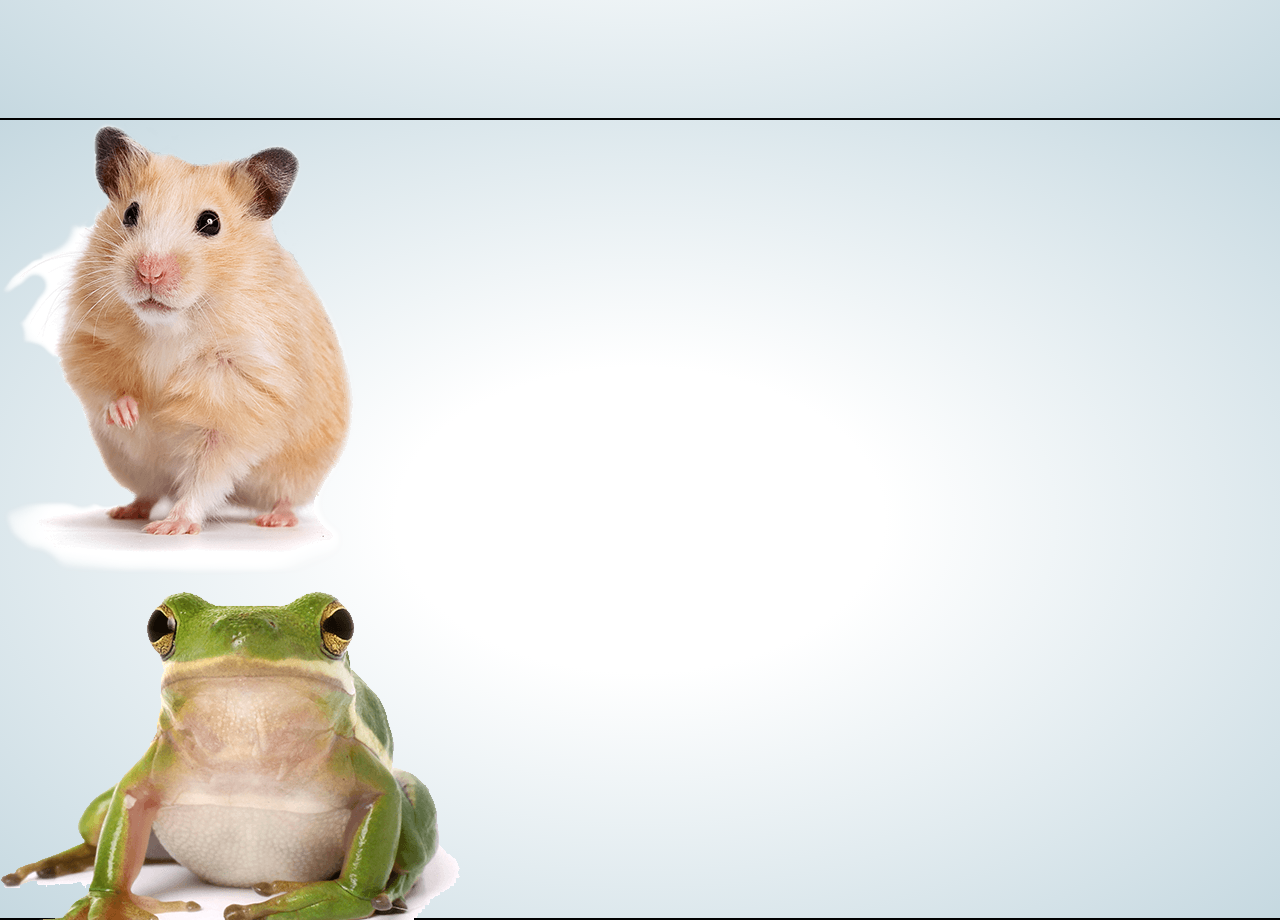
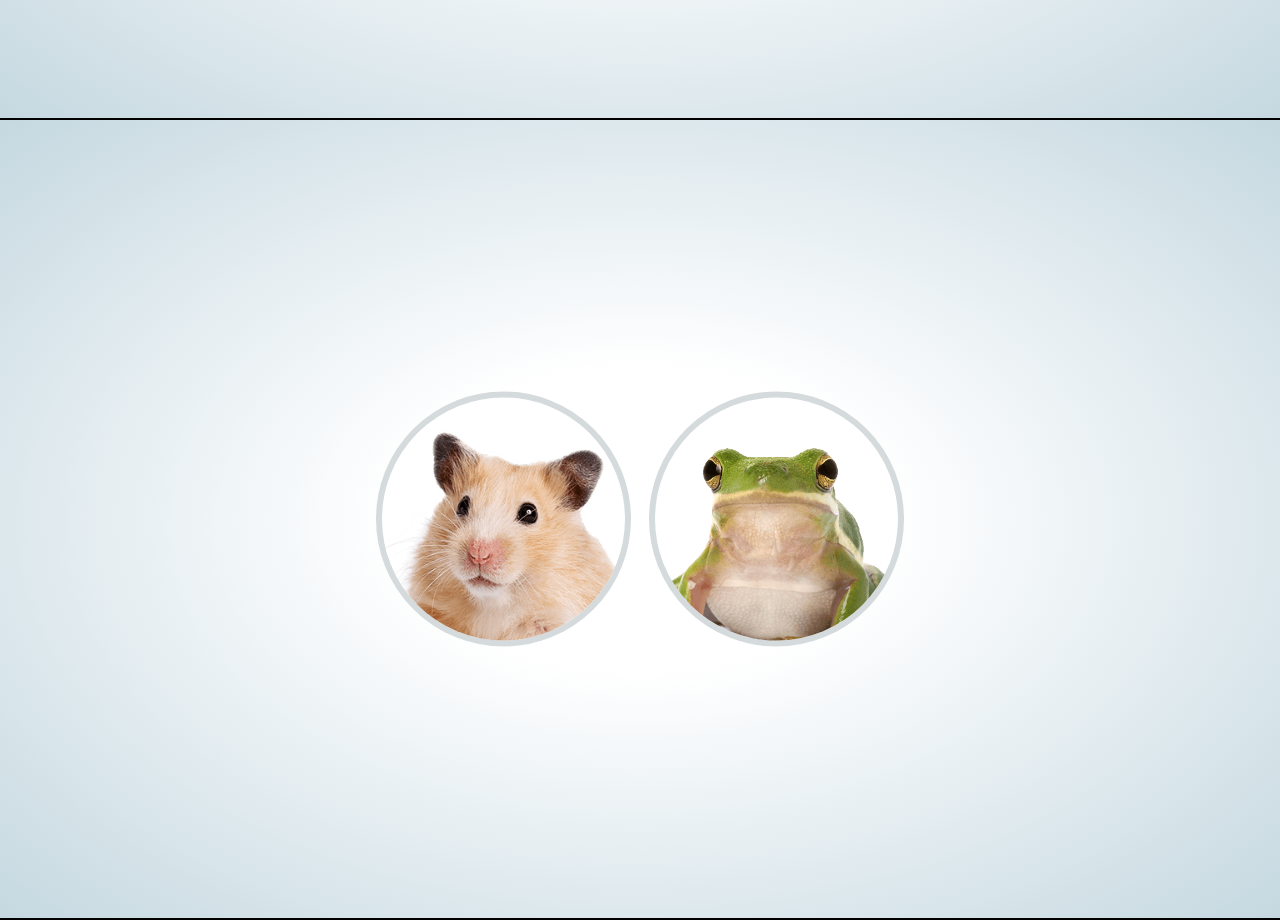
Before and after one commit to wickywills/CDD-FE-Test, a website: page index.html in a window 1280 px wide. Shown: the part 2280-3200 px from the top of the page. Drawn offline with nearby package versions, Linux system fonts and the light colour scheme; files that its build step writes are made by us from their sources.

Commit message:
Last section added

```diff
--- a/index.html
+++ b/index.html
@@ -12,8 +12,6 @@
 	<meta name="robots" content="index follow">
 
 	<title>Front End test for CDD</title>
-
-	<link rel="stylesheet" href="style.css">
 
 	<!-- IE Fix for HTML5 Tags -->
 	<!--[if lt IE 9]>
@@ -77,8 +75,10 @@
 </section>
 
 <section class="section-skillz">
-	<div class="section-skillz__circle"><img class="section-skillz__giovanni" src="images/hamster.png" alt="Giovanni"></div>
-	<div class="section-skillz__circle"><img class="section-skillz__leonardo" src="images/frog.png" alt="Leonardo"></div>
+	<div class="section-skillz__circles clearfix">
+		<div class="section-skillz__circle giovanni"><img class="section-skillz__giovanni" src="images/hamster.png" alt="Giovanni"></div>
+		<div class="section-skillz__circle leonardo"><img class="section-skillz__leonardo" src="images/frog.png" alt="Leonardo"></div>
+	</div>
 </section>
 
 </body>
--- a/less/site/sections.less
+++ b/less/site/sections.less
@@ -20,13 +20,13 @@
 	section[class^="section"] {
 		position: relative;
 		font-size: 1.875rem;
-		color: @txt-blue;
+		color: @txt-std;
 		border-bottom: 2px solid #000;
 
 		.large-text {
 			display: block;
 			font: 800 4.375rem/1.2 'Open Sans';
-			color: @txt-lime;
+			color: @txt-alt;
 			text-transform: uppercase;
 			letter-spacing: 0.188rem;
 		}
@@ -35,7 +35,7 @@
 			background: @core-lime;
 			.rounded(5px);
 			display: inline-block;
-			color: @txt-blue;
+			color: @txt-std;
 			font: 800 1.875rem 'Open Sans';
 			text-transform: uppercase;
 			padding: 1rem 1.5rem;
@@ -116,3 +116,49 @@
 		width: 500px;
 		margin-left: -540px;
 	} // section-friend__content
+
+
+/*	Skillz
+	--------------------------------------------------------------------- */
+	.section-skillz {
+
+	} // .section-skillz
+
+	.section-skillz__circles {
+		position: absolute;
+		.hor-vert-centered;
+	}
+
+	.section-skillz__circle {
+		width: 255px;
+		height: 255px;
+		border: 6px solid @b-std;
+		.rounded(50%);
+		overflow: hidden;
+		background: #fff;
+		position: relative;
+		float: left;
+
+		& + .section-skillz__circle { margin-left: 18px; }
+
+		img {
+			max-width: none;
+			position: absolute;
+		} // img
+
+		&.giovanni {
+			img {
+				width: 300px;
+				.hor-centered;
+				margin-top: 30px;
+			}
+		} // .giovanni
+
+		&.leonardo {
+			img {
+				width: 300px;
+				.hor-centered;
+			    margin: 50px 0 0 -20px;
+			}
+		} // .giovanni
+	} // .section-skillz__circle
--- a/less/vars/colours.less
+++ b/less/vars/colours.less
@@ -4,15 +4,21 @@
 /*	Core
 	--------------------------------------------------------------------- */
 	@core-lime: #a1ff91;
+	@core-blue: #206cad;
 
 
 /*	Text
 	--------------------------------------------------------------------- */
-	@txt-blue: #206cad; // Default blue text
-	@txt-lime: @core-lime; // Green used for larger text e.g. "GIOVANNI"
+	@txt-std: #206cad; // Default blue text
+	@txt-alt: @core-lime; // Green used for larger text e.g. "GIOVANNI"
 
 
 /*	UI
 	--------------------------------------------------------------------- */
 	@ui-nav-dot: #d5dbdc;
 	@ui-nav-dot-o: @core-lime;
+
+
+/*	Borders
+	--------------------------------------------------------------------- */
+	@b-std: #d5dbdc;
```
